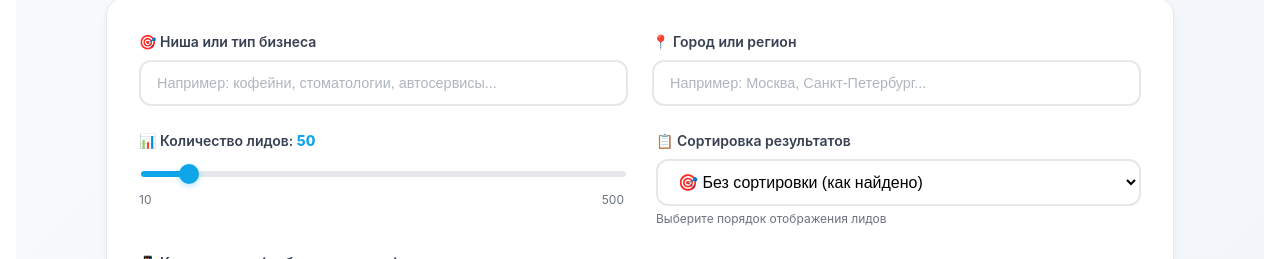
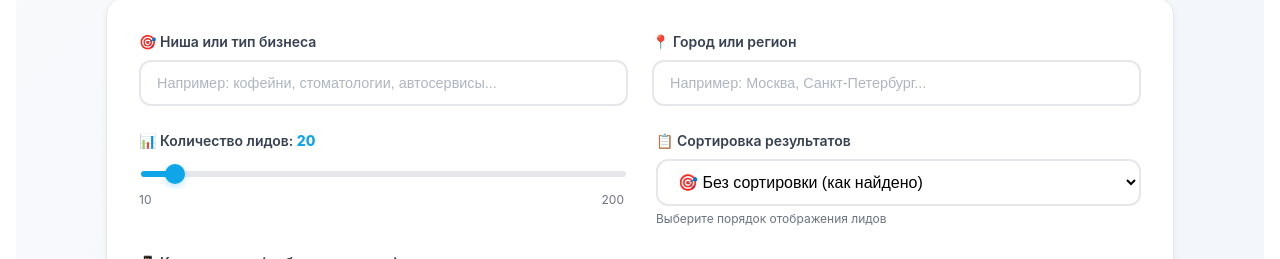
Before and after one commit to RemontOK/Saas, a React (Vite) app: page / in a window 1280 px wide. Shown: the part 3914-4173 px from the top of the page. Built offline with nearby package versions, Linux system fonts and the light colour scheme.

Commit message:
Deploy: update project

```diff
--- a/src/App.tsx
+++ b/src/App.tsx
@@ -206,7 +206,7 @@ function AutocompleteInput({
 function Demo() {
   const [niche, setNiche] = useState('')
   const [location, setLocation] = useState('')
-  const [limit, setLimit] = useState<number>(50)
+  const [limit, setLimit] = useState<number>(20)
   const [minReviews] = useState<number>(50)
   const [recentOnly, setRecentOnly] = useState<boolean>(false)
   const [hasTelegram, setHasTelegram] = useState<boolean>(false)
@@ -232,7 +232,7 @@ function Demo() {
       if (useMockData) {
         // Mock данные для GitHub Pages
         await new Promise(resolve => setTimeout(resolve, 1000)) // имитация задержки
-        const requestedCount = Math.min(Number(limit) || 20, 500)
+        const requestedCount = Math.min(Number(limit) || 20, 200)
         const now = Date.now()
 
         // Генерируем больше данных, чем нужно, чтобы после фильтрации получить точное количество
@@ -456,14 +456,14 @@ function Demo() {
               <input
                 type="range"
                 min={10}
-                max={500}
+                max={200}
                 value={limit}
                 onChange={e => setLimit(Number(e.target.value))}
                 style={{
                   width: '100%',
                   height: '6px',
                   borderRadius: '3px',
-                  background: `linear-gradient(to right, #0ea5e9 0%, #0ea5e9 ${((limit - 10) / (500 - 10)) * 100}%, #e5e7eb ${((limit - 10) / (500 - 10)) * 100}%, #e5e7eb 100%)`,
+                  background: `linear-gradient(to right, #0ea5e9 0%, #0ea5e9 ${((limit - 10) / (200 - 10)) * 100}%, #e5e7eb ${((limit - 10) / (200 - 10)) * 100}%, #e5e7eb 100%)`,
                   outline: 'none',
                   appearance: 'none',
                   cursor: 'pointer'
@@ -477,7 +477,7 @@ function Demo() {
                 marginTop: '0.5rem'
               }}>
                 <span>10</span>
-                <span>500</span>
+                <span>200</span>
               </div>
             </div>
 
```
